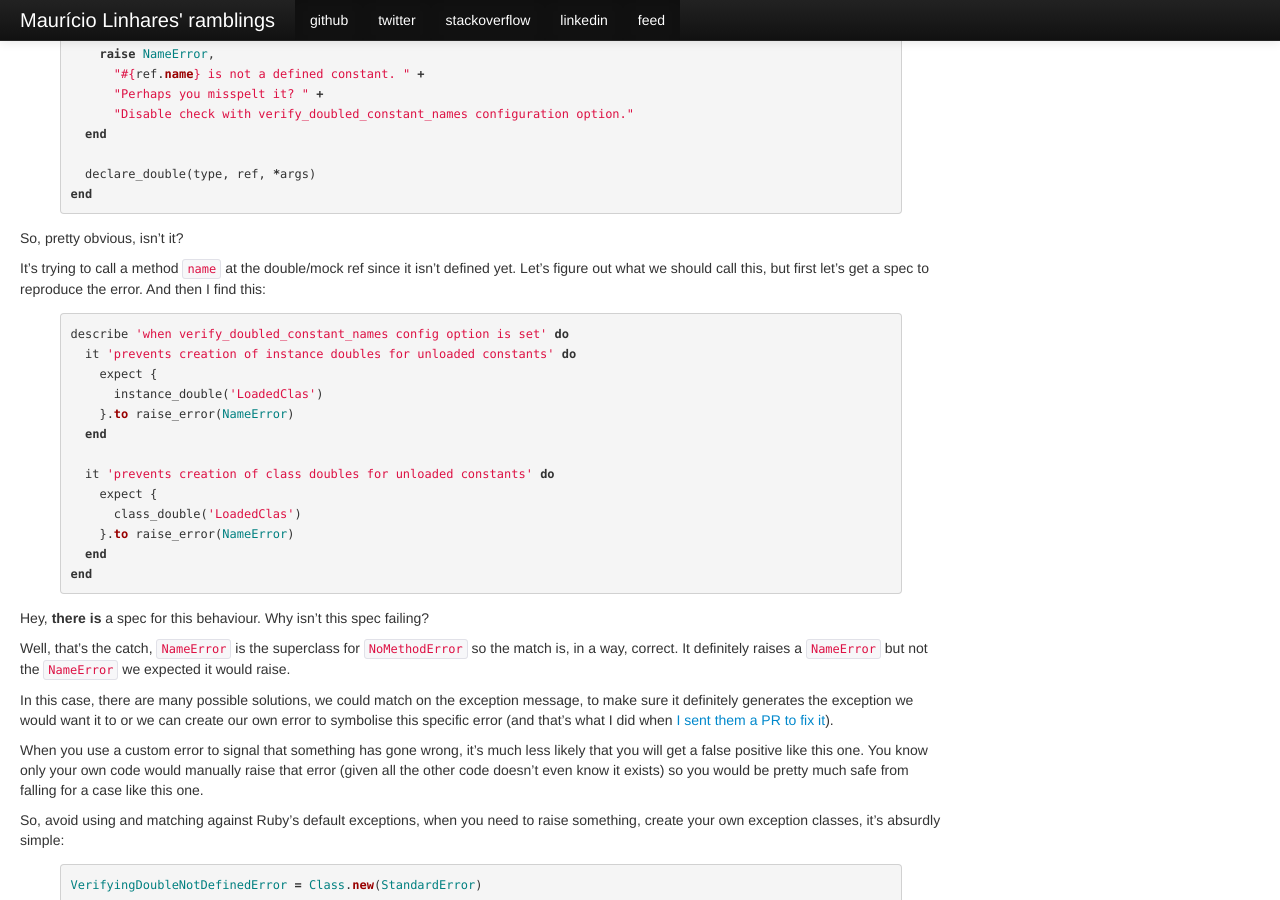
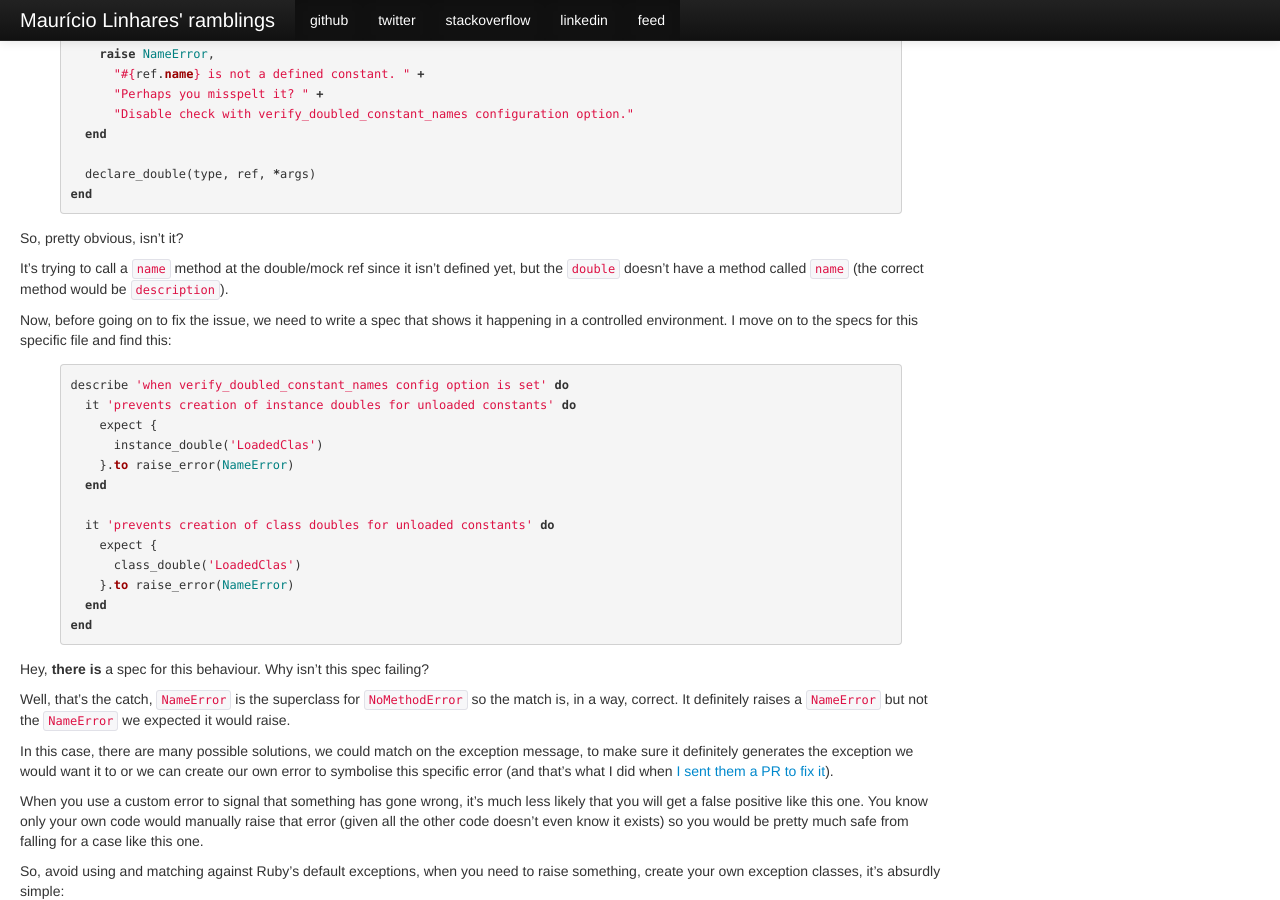
Before and after one commit to mauricio/mauricio.github.com, a Jekyll site: the page built from _posts/2014-02-01-never-match-against-ruby-default-execeptions-at-your-tests.md, in a window 1280 px wide and 900 px high, scrolled down 402 px. Built offline with Jekyll 4.4.1, drawn with Linux system fonts in a browser that asks for light colours; Markdown is read by kramdown in place of the engine named in the settings; comment, search, counter and statistics services are not loaded.

Commit message:
Fixing spec case

```diff
--- a/_posts/2014-02-01-never-match-against-ruby-default-execeptions-at-your-tests.md
+++ b/_posts/2014-02-01-never-match-against-ruby-default-execeptions-at-your-tests.md
@@ -29,7 +29,9 @@ end
 
 So, pretty obvious, isn't it?
 
-It's trying to call a method `name` at the double/mock ref since it isn't defined yet. Let's figure out what we should call this, but first let's get a spec to reproduce the error. And then I find this:
+It's trying to call a `name` method at the double/mock ref since it isn't defined yet, but the `double` doesn't have a method called `name` (the correct method would be `description`).
+
+Now, before going on to fix the issue, we need to write a spec that shows it happening in a controlled environment. I move on to the specs for this specific file and find this:
 
 {% highlight ruby %}
 describe 'when verify_doubled_constant_names config option is set' do
```
